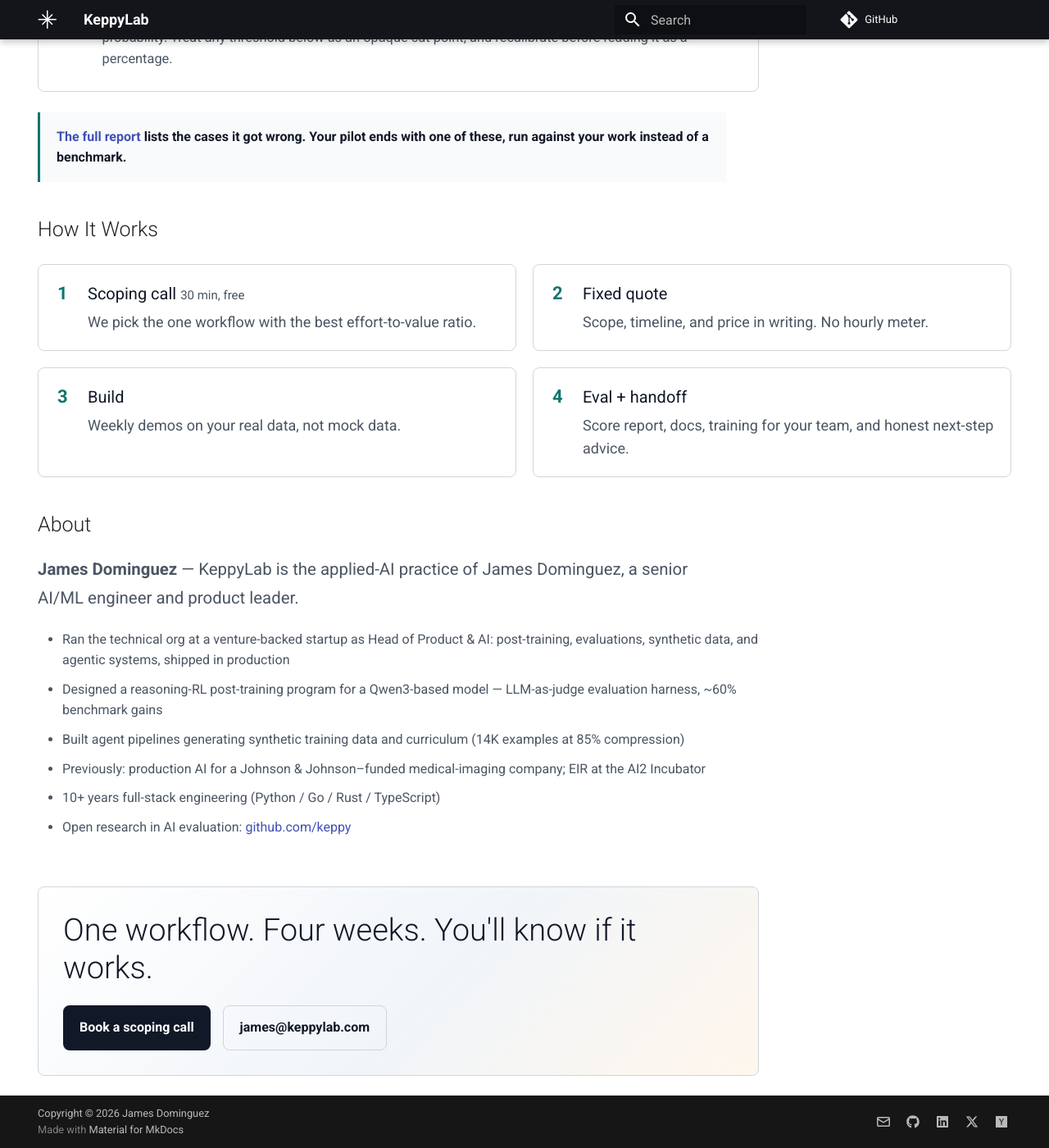
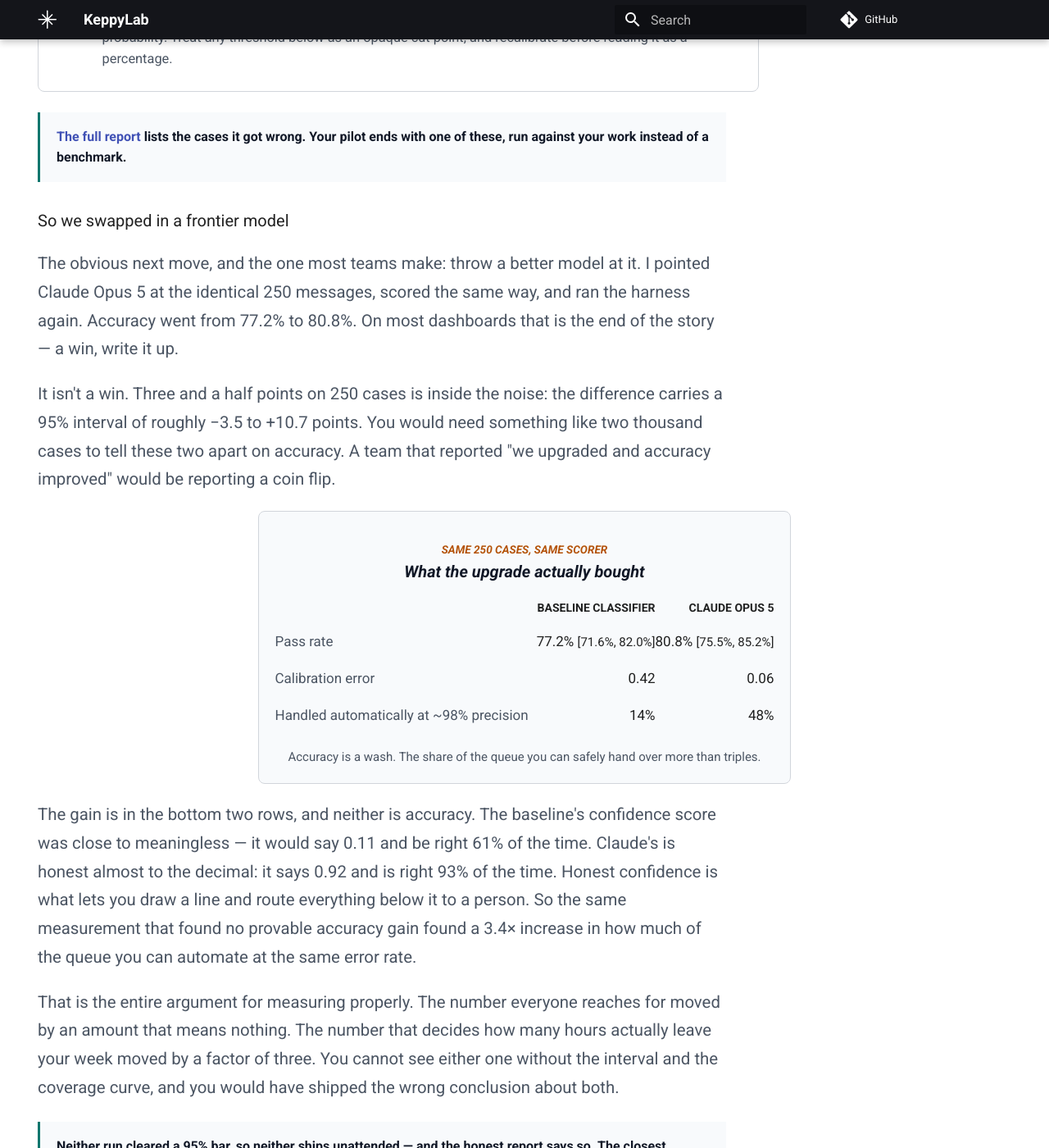
Before and after one commit to keppy/KeppyLab, an MkDocs documentation site: the page built from docs/consulting.md, in a window 1280 px wide and 1400 px high, scrolled down 3321 px. Shown: the whole window at 82% size. Built offline with MkDocs 1.6.1 and Material for MkDocs 9.7.7, drawn with Linux system fonts in a browser that asks for light colours; comment, search, counter and statistics services are not loaded; some of the changed text lies outside the part shown.

Commit message:
Add the baseline-vs-Claude comparison to the consulting page
The page showed one report, which demonstrates that the harness produces a
verdict but not why the verdict is worth paying for. The comparison does.

Claude Opus 5 on the identical 250 Banking77 cases scores 80.8% against the
baseline's 77.2%. On a dashboard that reads as a win. It isn't one: the
paired difference carries a 95% interval of roughly -3.5 to +10.7 points and
would need on the order of two thousand cases to resolve.

What the upgrade actually bought is calibration -- 0.06 against 0.42 -- and
calibration is what converts into automatable volume. The share of the queue
handled unattended at ~98% precision goes from 14% to 48%. Same measurement,
same cases: no provable accuracy gain, 3.4x the work you can hand off.

That is a sharper argument for measuring properly than a single report
makes, and it is the shape of the finding a pilot is bought to produce.

Numbers are real output from examples/banking77_claude_agent.py; nothing
here is client work. New .kl-c-compare figure reuses the existing gng table
styles. Verified at 375px and desktop -- the theme centers unstyled body
cells, so the label column needed an explicit left alignment.

Co-Authored-By: Claude Opus 5 <noreply@anthropic.com>

```diff
--- a/docs/consulting.md
+++ b/docs/consulting.md
@@ -135,6 +135,77 @@ than the week after it starts touching customers.
 pilot ends with one of these, run against your work instead of a benchmark.
 </p>
 
+### So we swapped in a frontier model
+
+<p class="kl-c-prose">
+The obvious next move, and the one most teams make: throw a better model at it. I pointed Claude
+Opus 5 at the identical 250 messages, scored the same way, and ran the harness again. Accuracy went
+from 77.2% to 80.8%. On most dashboards that is the end of the story — a win, write it up.
+</p>
+
+<p class="kl-c-prose">
+It isn't a win. Three and a half points on 250 cases is inside the noise: the difference carries a
+95% interval of roughly &minus;3.5 to +10.7 points. You would need something like two thousand cases
+to tell these two apart on accuracy. A team that reported "we upgraded and accuracy improved" would
+be reporting a coin flip.
+</p>
+
+<figure class="kl-c-compare">
+  <figcaption>
+    <span>Same 250 cases, same scorer</span>
+    <strong>What the upgrade actually bought</strong>
+  </figcaption>
+  <table class="gng-table">
+    <thead>
+      <tr>
+        <th scope="col">&nbsp;</th>
+        <th scope="col">Baseline classifier</th>
+        <th scope="col">Claude Opus 5</th>
+      </tr>
+    </thead>
+    <tbody>
+      <tr>
+        <td>Pass rate</td>
+        <td>77.2% <span class="gng-ci">[71.6%, 82.0%]</span></td>
+        <td>80.8% <span class="gng-ci">[75.5%, 85.2%]</span></td>
+      </tr>
+      <tr>
+        <td>Calibration error</td>
+        <td class="gng-under">0.42</td>
+        <td class="gng-ok">0.06</td>
+      </tr>
+      <tr>
+        <td>Handled automatically at ~98% precision</td>
+        <td class="gng-under">14%</td>
+        <td class="gng-ok">48%</td>
+      </tr>
+    </tbody>
+  </table>
+  <p>Accuracy is a wash. The share of the queue you can safely hand over more than triples.</p>
+</figure>
+
+<p class="kl-c-prose">
+The gain is in the bottom two rows, and neither is accuracy. The baseline's confidence score was
+close to meaningless — it would say 0.11 and be right 61% of the time. Claude's is honest almost to
+the decimal: it says 0.92 and is right 93% of the time. Honest confidence is what lets you draw a
+line and route everything below it to a person. So the same measurement that found no provable
+accuracy gain found a 3.4&times; increase in how much of the queue you can automate at the same
+error rate.
+</p>
+
+<p class="kl-c-prose">
+That is the entire argument for measuring properly. The number everyone reaches for moved by an
+amount that means nothing. The number that decides how many hours actually leave your week moved by
+a factor of three. You cannot see either one without the interval and the coverage curve, and you
+would have shipped the wrong conclusion about both.
+</p>
+
+<p class="kl-c-note">
+Neither run cleared a 95% bar, so neither ships unattended &mdash; and the honest report says so.
+The closest Claude gets is 98.3% precision on 48% of cases, where the lower bound lands at 94.1%
+and misses by nine tenths of a point. Very likely good enough. Not yet provable on 250 cases.
+</p>
+
 ## How It Works
 
 <ol class="kl-c-steps">
--- a/docs/stylesheets/extra.css
+++ b/docs/stylesheets/extra.css
@@ -529,6 +529,66 @@ body:has(.kl-hero-lead) .md-content__inner > h1:first-child {
   line-height: 1.55;
 }
 
+.kl-c-compare {
+  max-width: 44rem;
+  margin: 1.5rem 0 0;
+  padding: 1rem;
+  border: 1px solid var(--kl-border);
+  border-radius: 8px;
+  background: var(--kl-wash);
+}
+
+.kl-c-compare figcaption {
+  margin-bottom: 0.85rem;
+}
+
+.kl-c-compare figcaption span {
+  display: block;
+  color: var(--kl-amber);
+  font-size: 0.68rem;
+  font-weight: 700;
+  text-transform: uppercase;
+}
+
+.kl-c-compare figcaption strong {
+  color: var(--kl-ink);
+  font-size: 1rem;
+}
+
+.kl-c-compare .gng-table {
+  margin: 0;
+}
+
+/* The label column reads as a row header, so it stays left and unemphasized
+   while the two agent columns line up for comparison. */
+.kl-c-compare .gng-table th:not(:first-child),
+.kl-c-compare .gng-table td:not(:first-child) {
+  padding-right: 0;
+  text-align: right;
+}
+
+/* The theme centers unstyled body cells; the label column reads as a row
+   header and must stay flush left. */
+.kl-c-compare .gng-table th:first-child,
+.kl-c-compare .gng-table td:first-child {
+  color: var(--kl-muted);
+  text-align: left;
+}
+
+.kl-c-compare > p {
+  margin: 0.85rem 0 0;
+  color: var(--kl-muted);
+  font-size: 0.75rem;
+  line-height: 1.5;
+}
+
+@media (max-width: 34rem) {
+  .kl-c-compare .gng-table td,
+  .kl-c-compare .gng-table th {
+    font-size: 0.78rem;
+  }
+}
+
 .kl-c-scorecard {
   max-width: 40rem;
   margin: 1.5rem 0 0;
```
